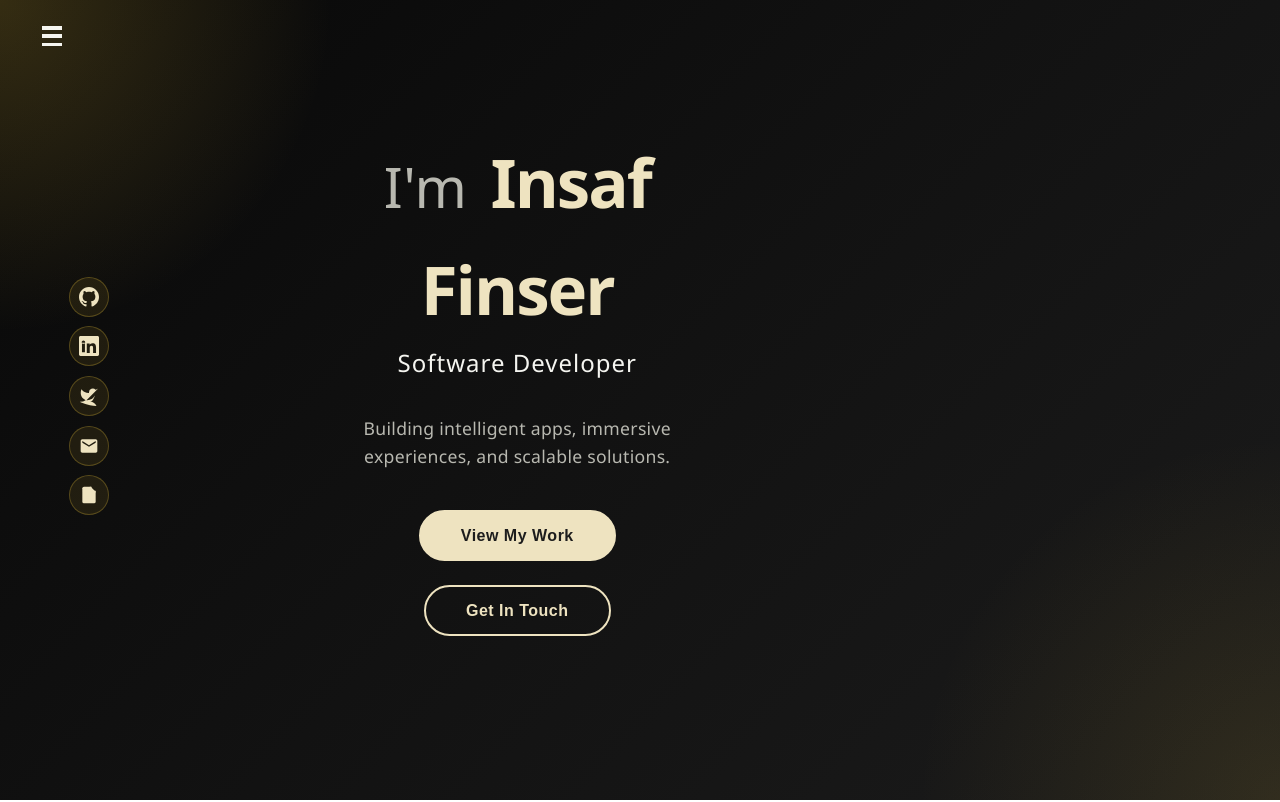
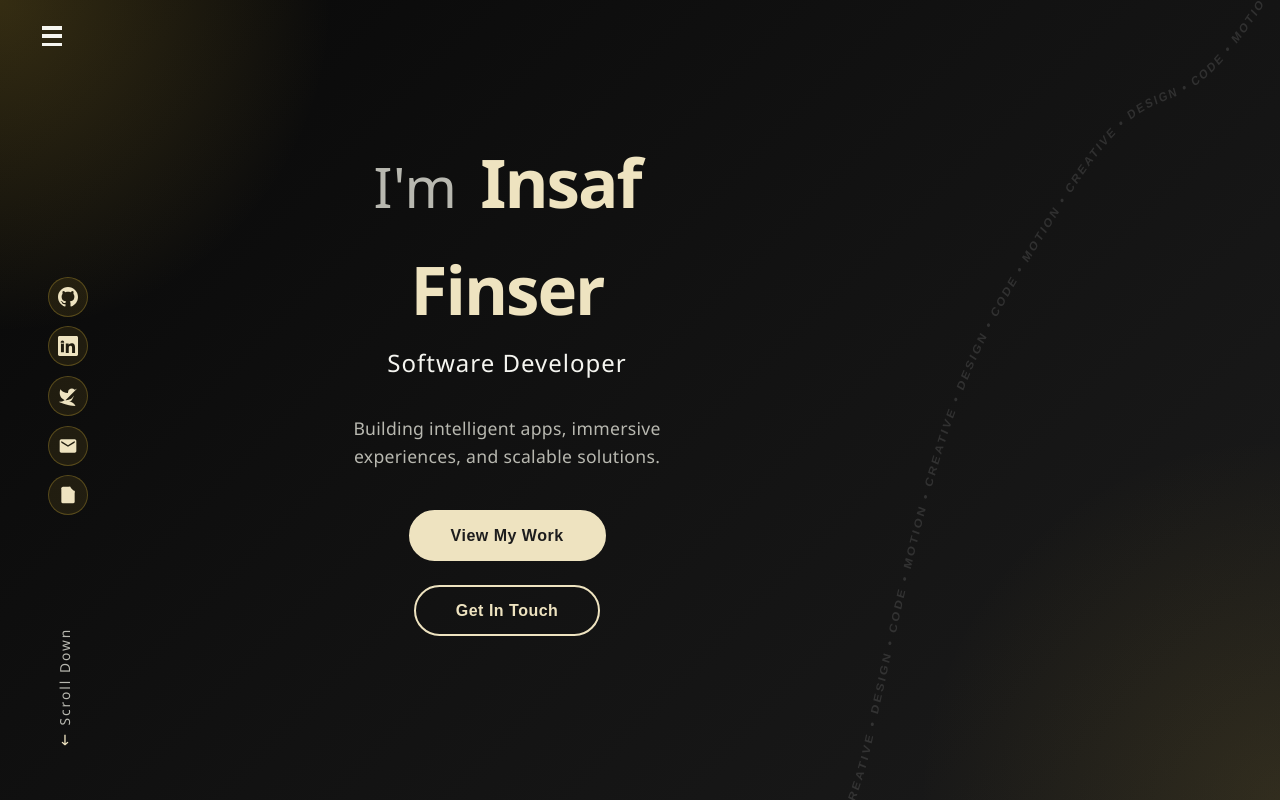
Before and after one commit to Insaf-Finser/Portfolio, a React (Vite) app: page / in a window 1280 px wide. Shown: the top 802 px of the page. Built offline with nearby package versions, Linux system fonts and the light colour scheme.

Commit message:
design fix

```diff
--- a/src/App.jsx
+++ b/src/App.jsx
@@ -1,13 +1,23 @@
 import { useState, useEffect } from 'react'
 import './index.css'
+import BackgroundTextMotion from './components/BackgroundTextMotion'
 
 const App = () => {
   const [formData, setFormData] = useState({ name: '', email: '', message: '' })
   const [submitted, setSubmitted] = useState(false)
   const [navOpen, setNavOpen] = useState(false)
+  const [scrollIndicatorOpacity, setScrollIndicatorOpacity] = useState(1)
 
   useEffect(() => {
-
+    window.scrollTo(0, 0)
+    const handleScroll = () => {
+      const scrolled = window.scrollY
+      const maxScroll = 300
+      const opacity = Math.max(0, 1 - scrolled / maxScroll)
+      setScrollIndicatorOpacity(opacity)
+    }
+    window.addEventListener('scroll', handleScroll)
+    return () => window.removeEventListener('scroll', handleScroll)
   }, [])
 
   const handleFormChange = (e) => {
@@ -55,6 +65,7 @@ const App = () => {
 
   return (
     <>
+      <BackgroundTextMotion/>
 
       <nav className="navbar">
         <button
@@ -156,7 +167,10 @@ const App = () => {
               <img src="./src/assets/mypic.jpg" className='hero-image' />
             </div>
           </div>
-
+          <div className="scroll-down-indicator" style={{ '--scroll-opacity': scrollIndicatorOpacity }}>
+            <icon className="scroll-left">← </icon>
+            <span className="scroll-down-text">Scroll Down</span>
+          </div>
 
         </section>
 
--- /dev/null
+++ b/src/components/BackgroundTextMotion.tsx
@@ -0,0 +1,115 @@
+import { useEffect, useState } from 'react';
+
+const BackgroundTextMotion = () => {
+  const text = 'DESIGN • CODE • MOTION • CREATIVE • '.repeat(50);
+  const [opacity, setOpacity] = useState(1);
+
+  useEffect(() => {
+    const handleScroll = () => {
+      const scrollY = window.scrollY;
+      const maxScroll =
+        document.documentElement.scrollHeight - window.innerHeight;
+
+      const percent = scrollY / maxScroll;
+
+      if (percent < 0.1) {
+        setOpacity(1);
+      } else if (percent > 0.6) {
+        setOpacity(0);
+      } else {
+        setOpacity(1 - (percent - 0.1) / 0.5);
+      }
+    };
+
+    window.addEventListener('scroll', handleScroll, { passive: true });
+    handleScroll();
+
+    return () => window.removeEventListener('scroll', handleScroll);
+  }, []);
+
+  return (
+    <div className="background-text-motion" style={{ opacity }}>
+      <style>{`
+        .background-text-motion {
+          position: absolute;
+          top: 0;
+          left: 0;
+          width: 100%;
+          height: 220vh;
+          overflow: hidden;
+          pointer-events: none;
+          z-index: 0;
+          transition: opacity 0.3s ease-out;
+        }
+
+        .background-text-motion__svg {
+          width: 100%;
+          height: 100%;
+        }
+
+        .background-text-motion__path {
+          fill: none;
+          stroke: rgba(255,255,255,0.05);
+          stroke-width: 2;
+        }
+
+        .background-text-motion__text {
+          font-size: 18x;
+          font-weight: 700;
+          letter-spacing: 0.2em;
+          fill: rgba(255,255,255,0.12);
+          text-transform: uppercase;
+          font-family: sans-serif;
+        }
+      `}</style>
+
+      <svg
+        className="background-text-motion__svg"
+        viewBox="0 0 1920 2200"
+        preserveAspectRatio="none"
+      >
+        <defs>
+          <path
+            id="curvePath"
+            className="background-text-motion__path"
+            d="
+              M 0 1850
+
+              C 200 1780,
+                320 1580,
+                520 1400
+
+              S 1200 1350,
+                1310 920
+
+              S 1450 450,
+                1600 250
+
+
+              S 1750 200,
+                1900 0
+            "
+          />
+        </defs>
+
+        {/* Optional visible path for debugging */}
+        {/* <use href="#curvePath" stroke="red" fill="none" /> */}
+
+        <text className="background-text-motion__text">
+          <textPath href="#curvePath" startOffset="0%">
+            <animate
+              attributeName="startOffset"
+              from="0%"
+              to="-100%"
+              dur="20s"
+              repeatCount="indefinite"
+            />
+            {text}
+          </textPath>
+        </text>
+      </svg>
+    </div>
+  );
+};
+
+export default BackgroundTextMotion;
--- a/src/index.css
+++ b/src/index.css
@@ -297,6 +297,7 @@ section::before {
 .hero-social-links a:hover {
   background: rgba(212, 175, 55, 0.2);
   border-color: var(--accent);
+  transform: translateY(-1px) rotate(15deg);
   box-shadow: 0 10px 25px rgba(212, 175, 55, 0.2);
 }
 
@@ -337,6 +338,8 @@ section::before {
 .social-links-list ul {
   padding: 0.3rem;
   display: flex;
+  padding-left: 0;
+  margin-left: 0;
   /*reduce size of icons*/
 
 }
@@ -422,7 +425,7 @@ section::before {
   align-items: center;
   justify-content: center;
   gap: 2rem;
-  padding: 0 2rem;
+  padding: 0 1rem;
 }
 
 .hero-image-container {
@@ -446,6 +449,39 @@ section::before {
   height: 100%;
   object-fit: cover;
   display: block;
+}
+
+.scroll-down-indicator {
+  position: absolute;
+  bottom:100px;
+  left: 0.5%;
+  display: flex;
+  align-items: center;
+  gap: 0.5rem;
+  transform: rotate(-90deg);
+  padding:0;
+  opacity: var(--scroll-opacity, 1);
+  transition: opacity 0.2s linear;
+
+  @media (max-width: 768px) {
+    display: none;
+
+  }
+}
+
+
+
+
+
+.scroll-down-text {
+  font-size: 0.86rem;
+  color: var(--text-secondary);
+  letter-spacing: 2px;
+}
+.scroll-left {
+  font-size: 1rem;
+  color: var(--accent);
+  animation: bounce 2s infinite;
 }
 
 /* Navigation */
@@ -906,7 +942,7 @@ footer {
 .social-links a:hover {
   background: rgba(212, 175, 55, 0.2);
   border-color: var(--accent);
-  transform: translateY(-4px);
+  transform: translateY(-4px) rotate(15deg);
   box-shadow: 0 10px 25px rgba(212, 175, 55, 0.2);
 }
 
```
